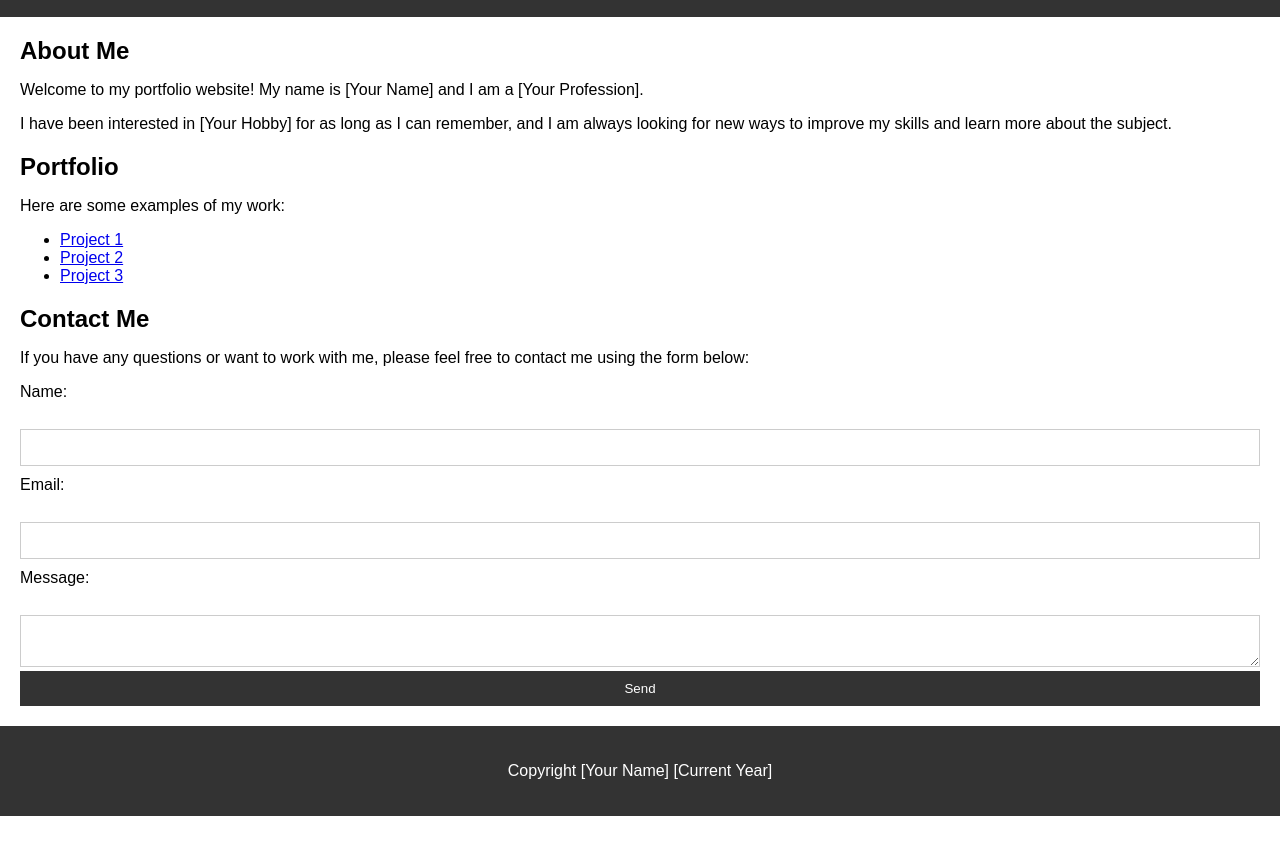
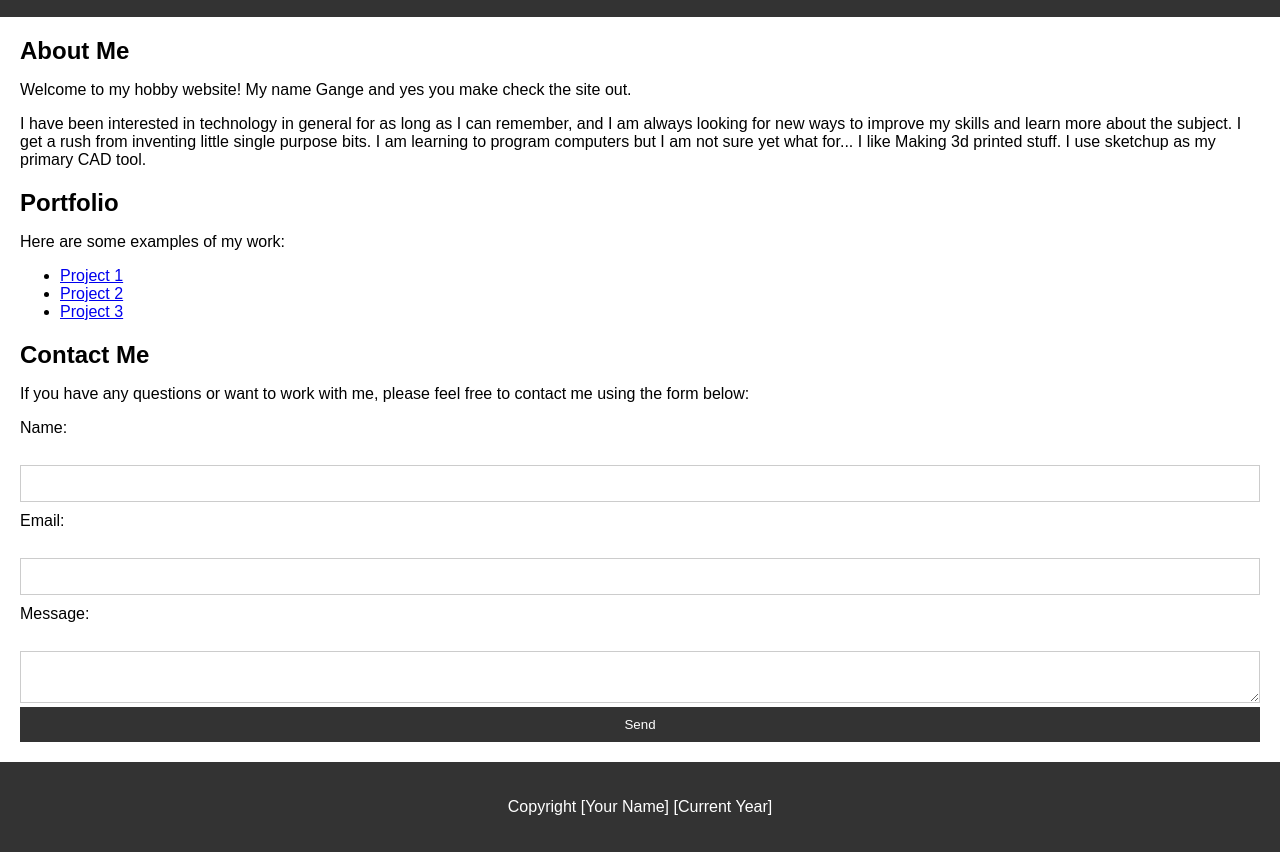
Before and after one commit to egange23/egange23.github.io, a plain HTML site: page index.html in a window 1280 px wide. Shown: the part 77-929 px from the top of the page. Before the commit the page ends 893 px from the top, so only its background shows below. Drawn offline with Linux system fonts and the light colour scheme; a script that the page names is missing.

Commit message:
Update index.html

```diff
--- a/index.html
+++ b/index.html
@@ -18,8 +18,8 @@
     <main>
       <section id="about">
         <h2>About Me</h2>
-        <p>Welcome to my portfolio website! My name is [Your Name] and I am a [Your Profession].</p>
-        <p>I have been interested in [Your Hobby] for as long as I can remember, and I am always looking for new ways to improve my skills and learn more about the subject.</p>
+        <p>Welcome to my hobby website! My name Gange and yes you make check the site out.</p>
+        <p>I have been interested in technology in general for as long as I can remember, and I am always looking for new ways to improve my skills and learn more about the subject. I get a rush from inventing little single purpose bits. I am learning to program computers but I am not sure yet what for... I like Making 3d printed stuff. I use sketchup as my primary CAD tool.</p>
       </section>
       <section id="portfolio">
         <h2>Portfolio</h2>
```
